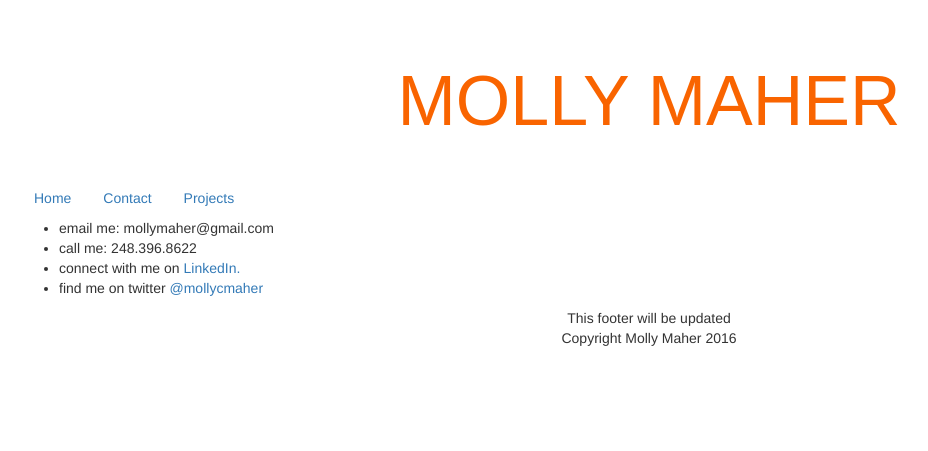
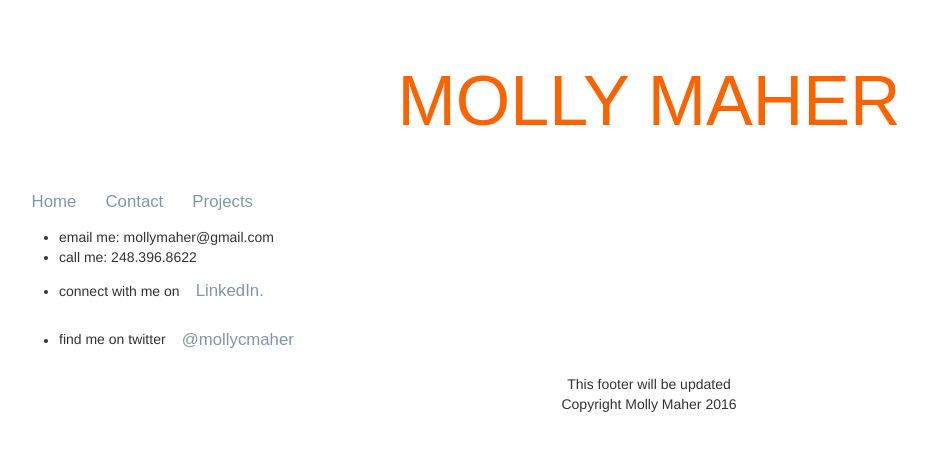
Before and after one commit to MollyMaher/maher-port, a Python web app: template templates/contact.html in a window 1280 px wide. Shown: the top 451 px of the page, without its empty margins (1-929 px from the left). Run offline with Jinja, Linux system fonts and the light colour scheme; the template is opened without the code that fills it, so the values that code supplies are empty; some libraries are stand-ins or nearby versions.

Commit message:
nav update
updating nav

```diff
--- a/static/style.css
+++ b/static/style.css
@@ -8,23 +8,29 @@ h1 {
 	font-size: 5em;
 	font-family: "century gothic", sans-serif;
 }
-.mynav {
-	text-align: center;
-	margin-bottom: 5%;
+
+
+a {
 	font: sans-serif;
-	font-size: 1.5em;
-	color: purple;
+	font-size: 1.2em;
+	color: #7F97AA;
 	text-decoration: none;
 	font-family: "arial";
+	padding: 1%;
+	border-radius: 4px;
+	display: inline-block;
+	text-align: center;
 }
 
-.mynav li:hover {
+a:hover {
 	text-decoration: none;
-	background-color: #354348;
+	background-color: #7F97AA;
+	color: white;
 }
 
-li.active {
-	background-color: #354348;
+a.active {
+	background-color: #7F97AA;
+	color: white;
 }
 
 
--- a/templates/base.html
+++ b/templates/base.html
@@ -30,29 +30,28 @@ style the page as you want it to appear. -->
 
 	<!-- {% set active_page = active_page|default('index') -%}
 	{{active_page}} -->
-	 <ul class="nav nav-pills">
+	 <div class="nav-bar">
 		<!-- {% for href, id, caption in nav %}
 	  	<li {% if id == active_page %} class="active" {% endif %}>
 			<a  href="{{ href|e }}">{{ caption|e }}</a></li>
 		{% endfor %} -->
-		<li class="
+		<a class="
 			{% if page == "" %}
 			   active
 			   {% endif %}
 			 {% if page == "Index" %}
 			   active
-			   {% endif %}
-		"><a href="/index.html">Home</a></li>
-		<li class="
+			   {% endif %}"
+			   href="/index.html">Home</a>
+		<a class="
 			{% if page == "Contact" %}
 			   active
-			   {% endif %}
-		"><a href="/contact.html">Contact</a></li>
-		<li class="{% if page == "Projects" %}
+			   {% endif %}"
+			   href="/contact.html">Contact</a>
+		<a class="{% if page == "Projects" %}
 			   active
-			   {% endif %}
-
-		"><a href="/projects.html">Projects</a></li>
+			   {% endif %}"
+			   href="/projects.html">Projects</a>
 	</ul>
 </nav>
 </div>
```
